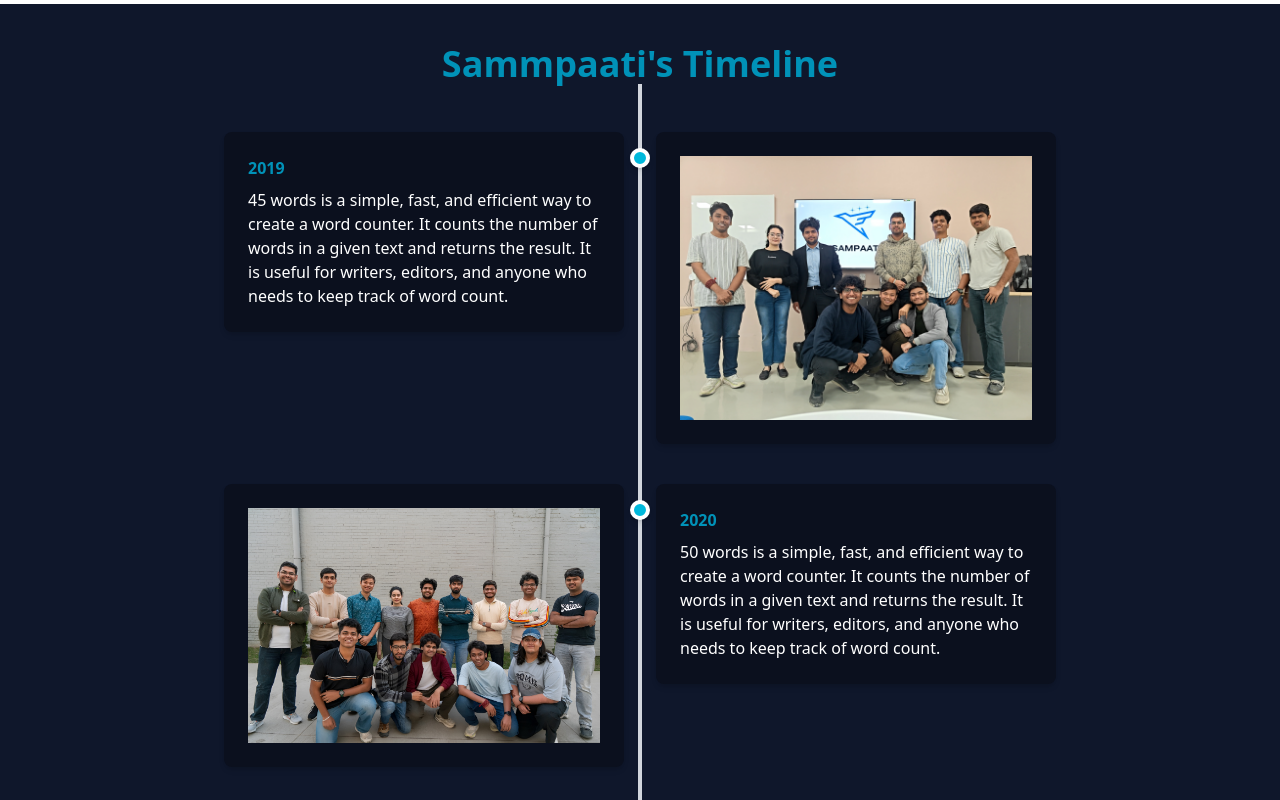
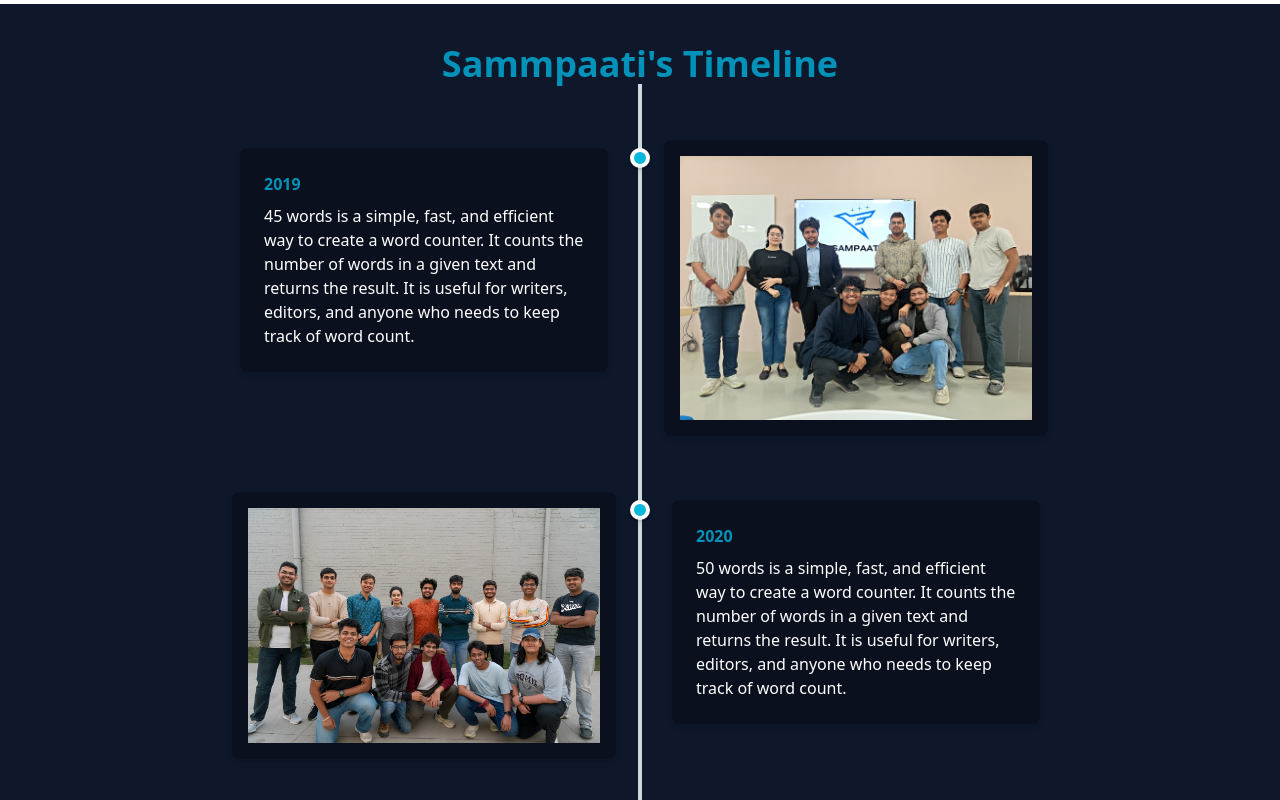
Before and after one commit to kartik82006/website_sampaati, a React (Vite) app: page / in a window 1280 px wide. Shown: the part 1880-2680 px from the top of the page. Built offline with nearby package versions, Linux system fonts and the light colour scheme.

Commit message:
small changes

```diff
--- a/package.json
+++ b/package.json
@@ -19,6 +19,7 @@
     "path": "^0.12.7",
     "react": "^19.1.0",
     "react-dom": "^19.1.0",
+    "react-intersection-observer": "^9.16.0",
     "react-router-dom": "^7.6.3",
     "tailwind-merge": "^3.3.1",
     "tailwindcss": "^4.1.11"
--- a/src/ui/TimeLine.jsx
+++ b/src/ui/TimeLine.jsx
@@ -1,4 +1,5 @@
 import React from "react";
+
 
 const Timeline = ({ items }) => {
   return (
@@ -15,8 +16,10 @@ const Timeline = ({ items }) => {
             key={index}
             className={`relative w-full mb-10 flex `}
           >{/* Left or Right alignment based on index */}
+
+
             <div className={`w-full md:w-1/2 px-4 ${isLeft?"":"order-2"}` }>
-              <div className=" p-6 rounded-lg shadow-md bg-[#0B101E]">
+              <div className=" p-6 rounded-lg shadow-md bg-[#0B101E] m-4">
                 <h3 className="text-cyan-600 font-bold mb-2">{item.year}</h3>
                 <p className="text-white">{item.description}</p>
               </div>
@@ -26,10 +29,11 @@ const Timeline = ({ items }) => {
             <div className="absolute top-4 left-1/2 transform -translate-x-1/2 w-5 h-5 bg-cyan-500 border-4 border-white rounded-full shadow-md z-10"></div>
 
           <div className={`w-full md:w-1/2 px-4 ${isLeft?":order-2":""} `}>
-              <div className=" p-6 rounded-lg shadow-md bg-[#0B101E] ">
+              <div className=" p-4 rounded-lg shadow-md bg-[#0B101E] hover:bg-[#1E293B] transition-colors transition-transform hover:scale-105 duration-500 ease-in-out m-2 ">
                 <img src={item.image} alt="image1" />
               </div>
             </div>
+
 
           </div>
 
```
Also changed, not shown: 1 other file (tests, documents, lock files or other folders).
